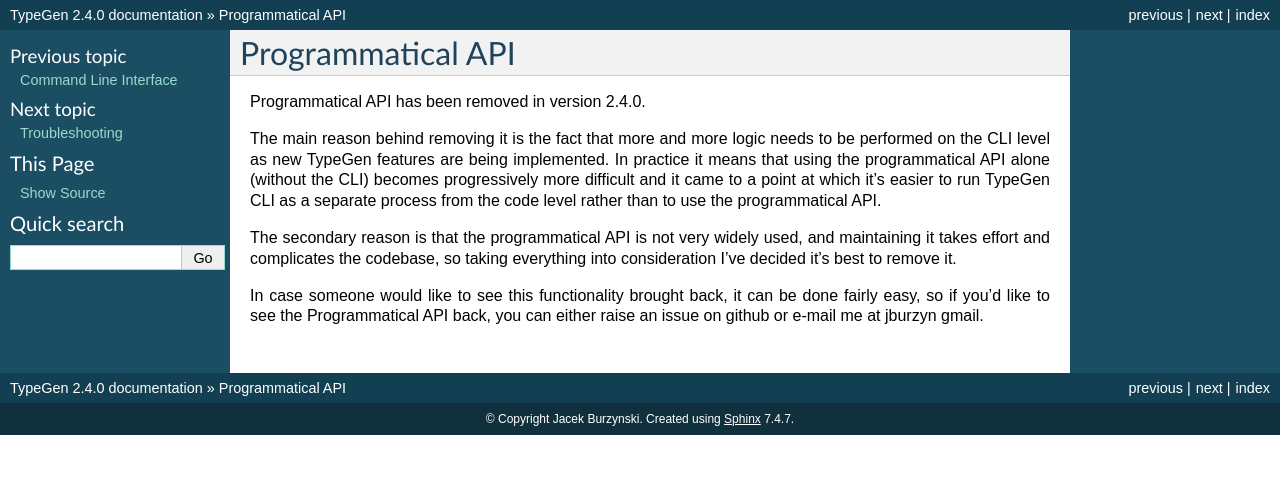
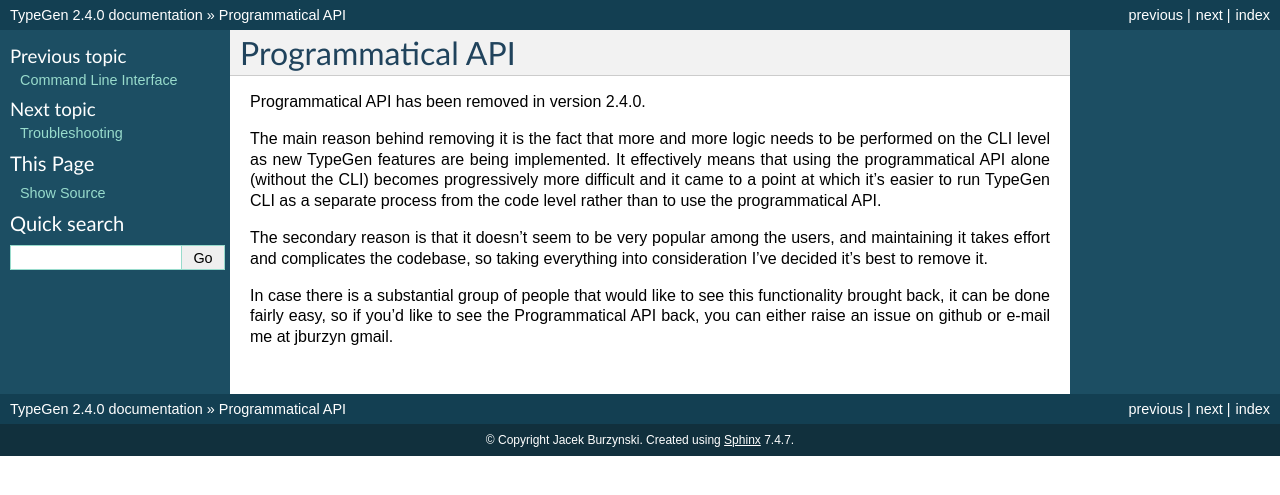
Before and after one commit to jburzynski/TypeGenDocs, a Sphinx documentation site: the page built from source/programmaticalapi.rst, in a window 1280 px wide. Shown: the top 495 px of the page. Built offline with Sphinx 7.4.7, drawn with Linux system fonts in a browser that asks for light colours.

Commit message:
Revert "removed info about programmatical API"
This reverts commit 8ed38148c143205d9f6a87ea265e1ff167ee2066.

```diff
--- a/source/otherfeatures.rst
+++ b/source/otherfeatures.rst
@@ -48,6 +48,12 @@
 	    //</custom-body>
 	}
 
+**Note:** :code:`//<custom-xyz>` (followed by a new line) is the only acceptable format of a tag. The following will not work:
+
+* :code:`// <custom-xyz>`
+* :code:`//<custom-xyz >`
+* :code:`//<custom-xyz> some comments after this`
+
 *<custom-head>* and *<custom-body>* tags are case-insensitive, so e.g. :code:`<CUSTOM-HEAD>` is also acceptable.
 
 **Deprecation note:**
--- a/source/programmaticalapi.rst
+++ b/source/programmaticalapi.rst
@@ -4,8 +4,8 @@
 
 Programmatical API has been removed in version 2.4.0.
 
-The main reason behind removing it is the fact that more and more logic needs to be performed on the CLI level as new TypeGen features are being implemented. In practice it means that using the programmatical API alone (without the CLI) becomes progressively more difficult and it came to a point at which it's easier to run TypeGen CLI as a separate process from the code level rather than to use the programmatical API.
+The main reason behind removing it is the fact that more and more logic needs to be performed on the CLI level as new TypeGen features are being implemented. It effectively means that using the programmatical API alone (without the CLI) becomes progressively more difficult and it came to a point at which it's easier to run TypeGen CLI as a separate process from the code level rather than to use the programmatical API.
 
-The secondary reason is that the programmatical API is not very widely used, and maintaining it takes effort and complicates the codebase, so taking everything into consideration I've decided it's best to remove it.
+The secondary reason is that it doesn't seem to be very popular among the users, and maintaining it takes effort and complicates the codebase, so taking everything into consideration I've decided it's best to remove it.
 
-In case someone would like to see this functionality brought back, it can be done fairly easy, so if you'd like to see the Programmatical API back, you can either raise an issue on github or e-mail me at jburzyn gmail.
+In case there is a substantial group of people that would like to see this functionality brought back, it can be done fairly easy, so if you'd like to see the Programmatical API back, you can either raise an issue on github or e-mail me at jburzyn gmail.
```
